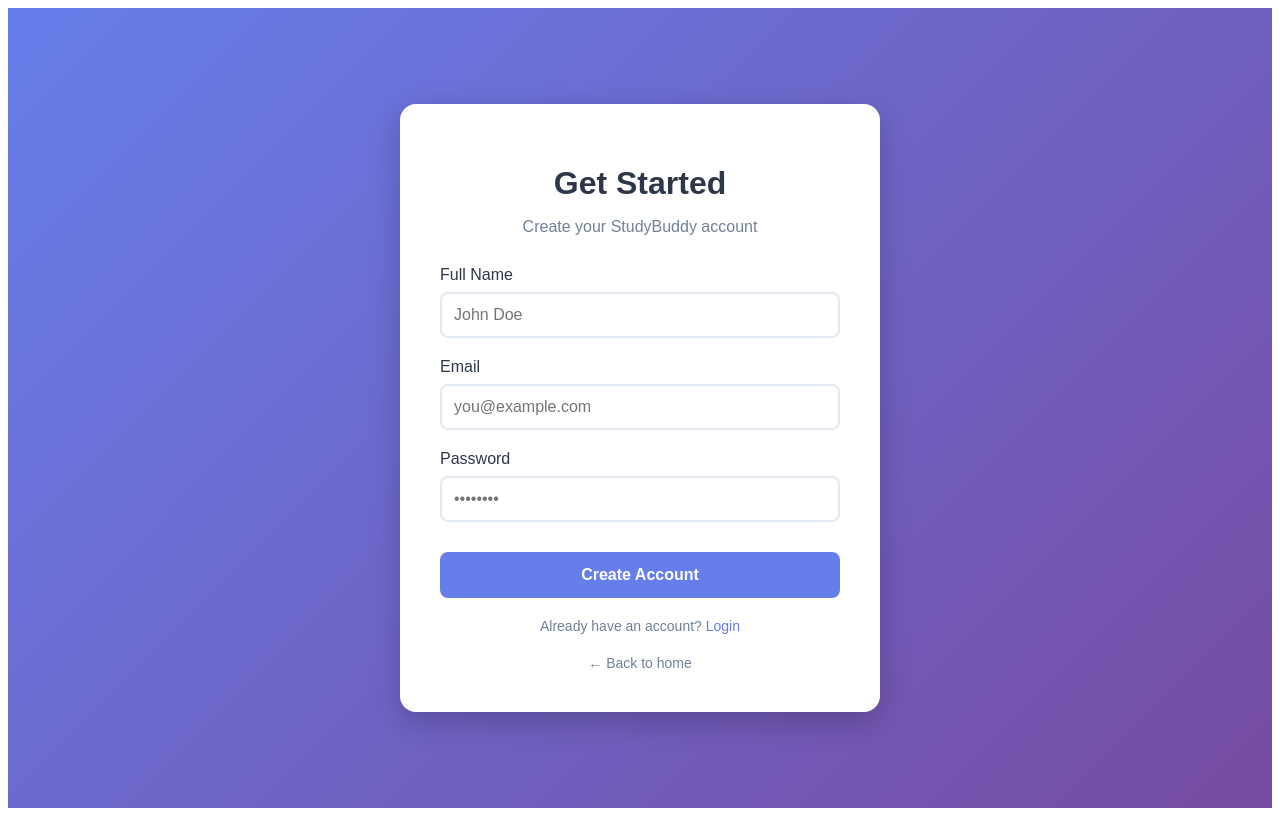
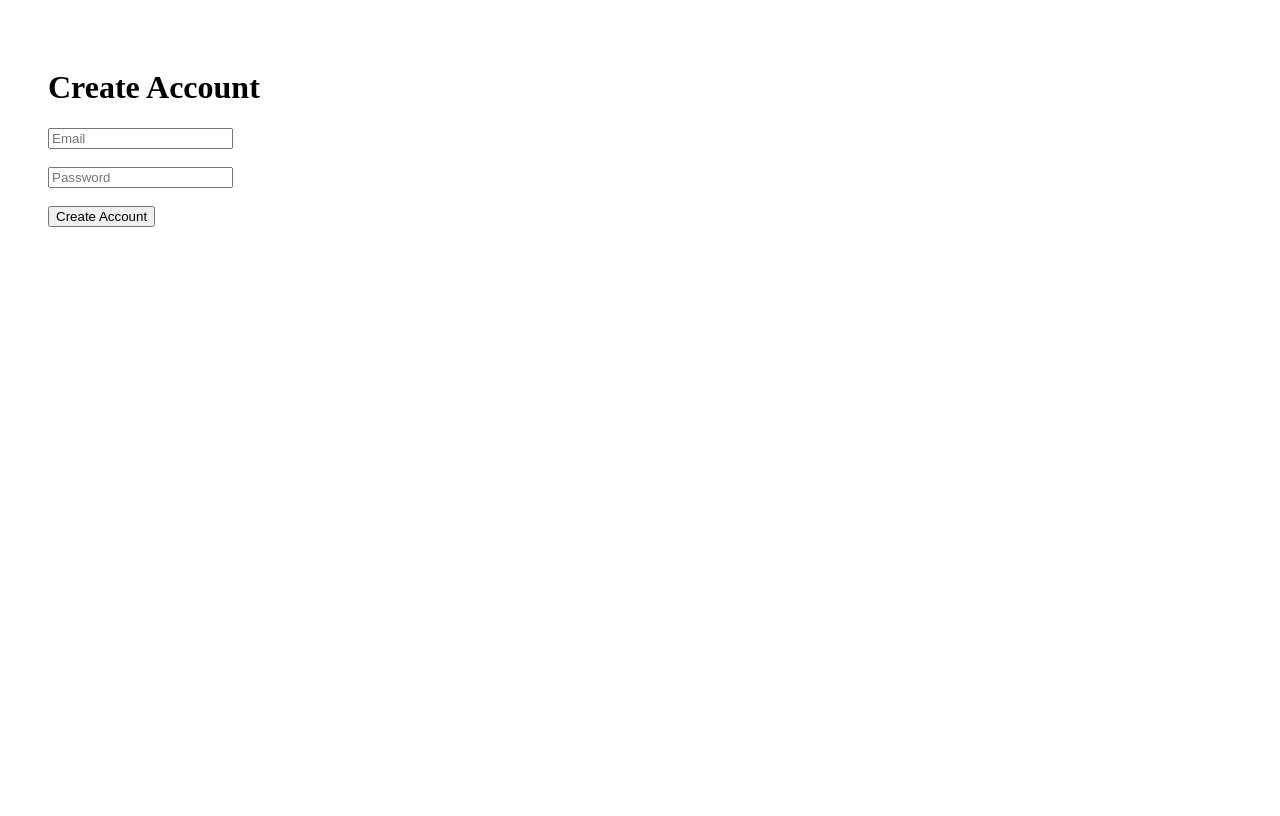
Before and after one commit to Cali757/studybuddy-dashboard, a Next.js app: page /signup in a window 1280 px wide. Built offline with nearby package versions, Linux system fonts and the light colour scheme; no server answers.

Commit message:
Fix signup page - add working create account button with Firebase auth

```diff
--- a/app/signup/page.tsx
+++ b/app/signup/page.tsx
@@ -1,143 +1,67 @@
+"use client";
+
+import { useState } from "react";
+import { getAuth, createUserWithEmailAndPassword } from "firebase/auth";
+import { app } from "@/lib/firebase";
+
 export default function SignupPage() {
+  console.log("Signup page rendered"); // 🔍 DEBUG
+
+  const auth = getAuth(app);
+  const [email, setEmail] = useState("");
+  const [password, setPassword] = useState("");
+
+  async function handleSubmit(e: React.FormEvent) {
+    e.preventDefault();
+    console.log("CREATE CLICKED"); // 🔍 DEBUG
+
+    try {
+      const user = await createUserWithEmailAndPassword(
+        auth,
+        email,
+        password
+      );
+      console.log("USER CREATED:", user.user.email);
+      alert("Account created successfully!");
+      // Redirect after alert
+      setTimeout(() => {
+        window.location.href = "/dashboard";
+      }, 100);
+    } catch (err: any) {
+      console.error("SIGNUP ERROR:", err);
+      alert(err.message);
+    }
+  }
+
   return (
-    <div style={{
-      minHeight: '100vh',
-      display: 'flex',
-      alignItems: 'center',
-      justifyContent: 'center',
-      background: 'linear-gradient(135deg, #667eea 0%, #764ba2 100%)',
-      fontFamily: 'Arial, sans-serif'
-    }}>
-      <div style={{
-        backgroundColor: 'white',
-        padding: '40px',
-        borderRadius: '16px',
-        boxShadow: '0 10px 30px rgba(0,0,0,0.2)',
-        width: '100%',
-        maxWidth: '400px'
-      }}>
-        <h1 style={{
-          fontSize: '32px',
-          marginBottom: '10px',
-          color: '#2d3748',
-          textAlign: 'center'
-        }}>
-          Get Started
-        </h1>
-        <p style={{
-          color: '#718096',
-          textAlign: 'center',
-          marginBottom: '30px'
-        }}>
-          Create your StudyBuddy account
-        </p>
+    <div style={{ padding: 40 }}>
+      <h1>Create Account</h1>
 
-        <form style={{ display: 'flex', flexDirection: 'column', gap: '20px' }}>
-          <div>
-            <label style={{
-              display: 'block',
-              marginBottom: '8px',
-              color: '#2d3748',
-              fontWeight: '500'
-            }}>
-              Full Name
-            </label>
-            <input
-              type="text"
-              placeholder="John Doe"
-              style={{
-                width: '100%',
-                padding: '12px',
-                border: '2px solid #e2e8f0',
-                borderRadius: '8px',
-                fontSize: '16px',
-                boxSizing: 'border-box'
-              }}
-            />
-          </div>
-
-          <div>
-            <label style={{
-              display: 'block',
-              marginBottom: '8px',
-              color: '#2d3748',
-              fontWeight: '500'
-            }}>
-              Email
-            </label>
+      <form onSubmit={handleSubmit}>
         <input
           type="email"
-              placeholder="you@example.com"
-              style={{
-                width: '100%',
-                padding: '12px',
-                border: '2px solid #e2e8f0',
-                borderRadius: '8px',
-                fontSize: '16px',
-                boxSizing: 'border-box'
-              }}
+          placeholder="Email"
+          value={email}
+          onChange={(e) => setEmail(e.target.value)}
+          required
         />
-          </div>
 
-          <div>
-            <label style={{
-              display: 'block',
-              marginBottom: '8px',
-              color: '#2d3748',
-              fontWeight: '500'
-            }}>
-              Password
-            </label>
+        <br /><br />
+
         <input
           type="password"
-              placeholder="••••••••"
-              style={{
-                width: '100%',
-                padding: '12px',
-                border: '2px solid #e2e8f0',
-                borderRadius: '8px',
-                fontSize: '16px',
-                boxSizing: 'border-box'
-              }}
+          placeholder="Password"
+          value={password}
+          onChange={(e) => setPassword(e.target.value)}
+          required
         />
-          </div>
 
-          <button
-            type="button"
-            style={{
-              backgroundColor: '#667eea',
-              color: 'white',
-              padding: '14px',
-              border: 'none',
-              borderRadius: '8px',
-              fontSize: '16px',
-              fontWeight: 'bold',
-              cursor: 'pointer',
-              marginTop: '10px'
-            }}
-          >
+        <br /><br />
+
+        <button type="submit">
           Create Account
         </button>
       </form>
-
-        <p style={{
-          textAlign: 'center',
-          marginTop: '20px',
-          color: '#718096',
-          fontSize: '14px'
-        }}>
-          Already have an account?{' '}
-          <a href="/login" style={{ color: '#667eea', textDecoration: 'none', fontWeight: '500' }}>
-            Login
-          </a>
-        </p>
-
-        <div style={{ textAlign: 'center', marginTop: '20px' }}>
-          <a href="/" style={{ color: '#718096', fontSize: '14px', textDecoration: 'none' }}>
-            ← Back to home
-          </a>
-        </div>
-      </div>
     </div>
   );
 }
--- a/src/lib/firebase.ts
+++ b/src/lib/firebase.ts
@@ -11,6 +11,6 @@ const firebaseConfig = {
   appId: process.env.NEXT_PUBLIC_FIREBASE_APP_ID,
 };
 
-const app = getApps().length === 0 ? initializeApp(firebaseConfig) : getApps()[0];
+export const app = getApps().length === 0 ? initializeApp(firebaseConfig) : getApps()[0];
 export const auth = getAuth(app);
 export const db = getFirestore(app);
```
Lines whose indentation alone changed are shown as unchanged.
